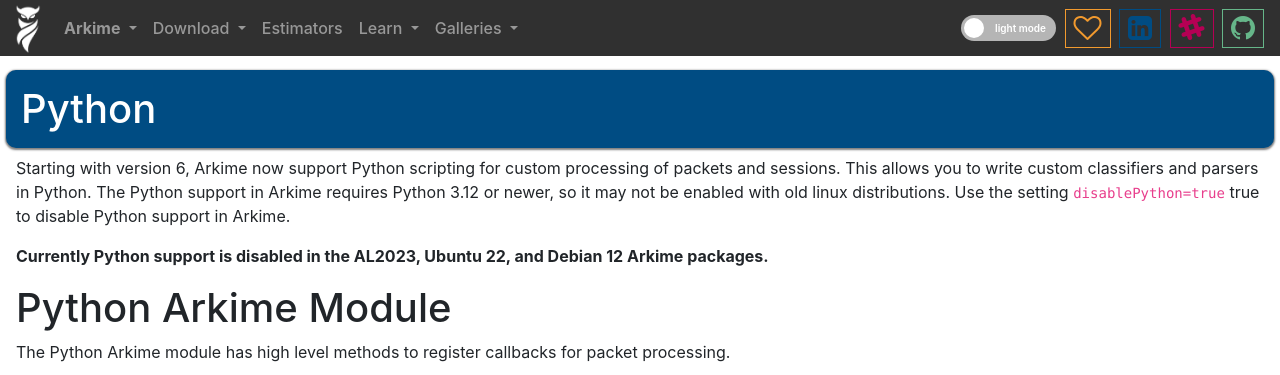
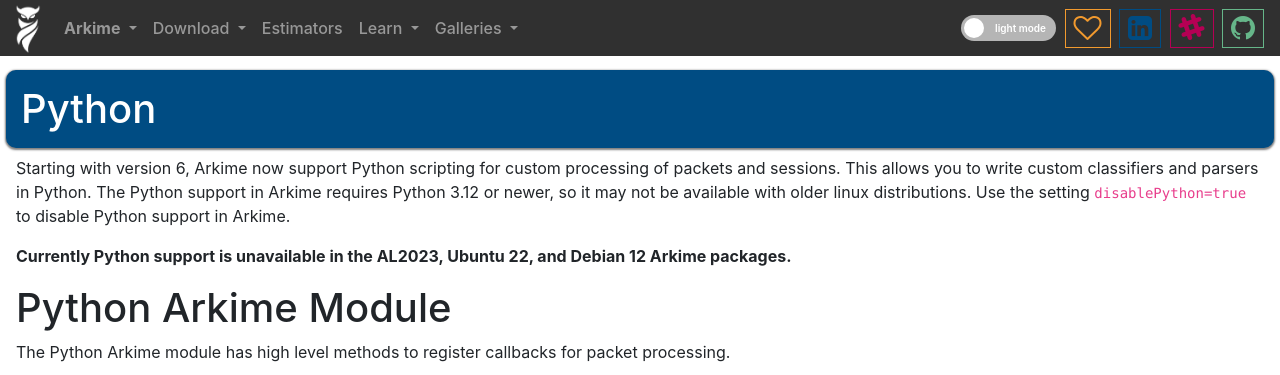
Before and after one commit to arkime/arkimeweb, a Jekyll site: the page built from _wiki/python.md, in a window 1280 px wide. Shown: the top 375 px of the page. Built offline with Jekyll 4.4.1, drawn with Linux system fonts in a browser that asks for light colours; some of the changed text lies outside the part shown.

Commit message:
include file name

```diff
--- a/_wiki/python.md
+++ b/_wiki/python.md
@@ -13,10 +13,10 @@
 
 Starting with version 6, Arkime now support Python scripting for custom processing of packets and sessions.
 This allows you to write custom classifiers and parsers in Python.
-The Python support in Arkime requires Python 3.12 or newer, so it may not be enabled with old linux distributions.
-Use the setting <code>disablePython=true</code> true to disable Python support in Arkime.
+The Python support in Arkime requires Python 3.12 or newer, so it may not be available with older linux distributions.
+Use the setting <code>disablePython=true</code> to disable Python support in Arkime.
 
-<strong>Currently Python support is disabled in the AL2023, Ubuntu 22, and Debian 12 Arkime packages.</strong>
+<strong>Currently Python support is unavailable in the AL2023, Ubuntu 22, and Debian 12 Arkime packages.</strong>
 
 # Python Arkime Module
 
--- a/demo.html
+++ b/demo.html
@@ -16,7 +16,7 @@
     gtag('config', 'UA-137788272-1');
   </script>
 
-  <title>Cont3xt</title>
+  <title>Demo</title>
 
   <!-- Required meta tags always come first -->
   <meta charset="utf-8" />
```
Also changed, not shown: other parts of _wiki/python.md (+2 -0 lines).
